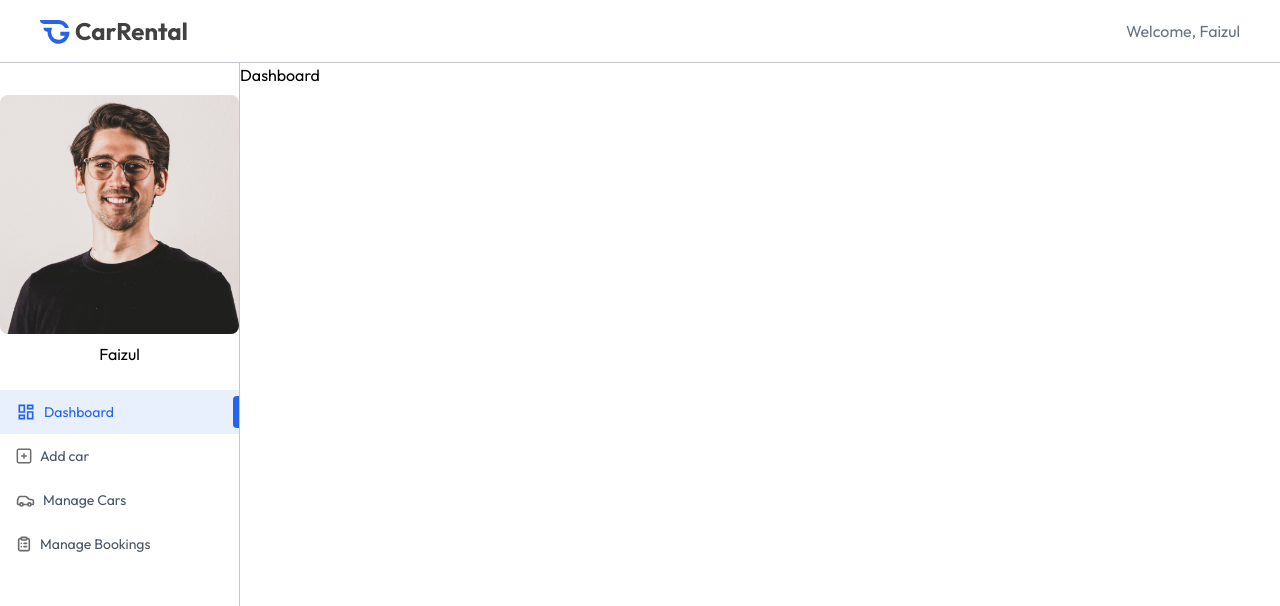
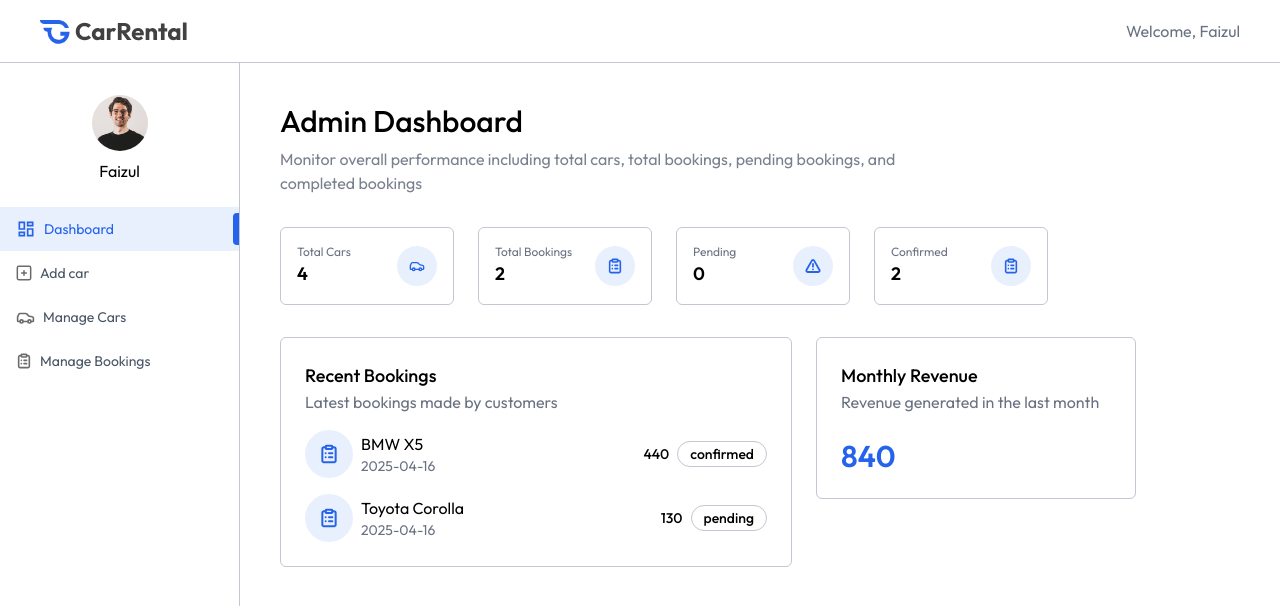
Before and after one commit to Faizululum/car-rental, a React (Vite) app in the folder client/: page /owner in a window 1280 px wide. Shown: the top 606 px of the page. Built offline with nearby package versions, Linux system fonts and the light colour scheme.

Commit message:
feat: create Dashboard owner page

```diff
--- a/client/src/components/owner/Sidebar.jsx
+++ b/client/src/components/owner/Sidebar.jsx
@@ -16,7 +16,7 @@
     <div className="relative min-h-screen md:flex flex-col items-center pt-8 max-w-14 md:max-w-60 w-full border-r border-borderColor text-sm">
       <div className="group relative">
         <label htmlFor="image">
-          <img src={image ? URL.createObjectURL(image) : user?.image || "https://unsplash.com/photos/running-black-porsche-sedan-3ZUsNJhi_Ik"} alt="" className="w-full h-full object-cover rounded-lg" />
+          <img src={image ? URL.createObjectURL(image) : user?.image || "https://unsplash.com/photos/running-black-porsche-sedan-3ZUsNJhi_Ik"} alt="" className="h-9 md:h-14 w-9 md:w-14 rounded-full mx-auto" />
           <input type="file" id="image" accept="image/*" hidden onChange={(e)=>setImage(e.target.files[0])} />
           <div className="absolute hidden top-0 right-0 left-0 bottom-0 bg-black/10 rounded-full group-hover:flex items-center justify-center cursor-pointer">
           <img src={assets.edit_icon} alt="" />
--- a/client/src/pages/owner/Dashboard.jsx
+++ b/client/src/pages/owner/Dashboard.jsx
@@ -1,8 +1,97 @@
-import React from 'react'
+import React, { useEffect, useState } from 'react'
+import { assets, dummyDashboardData } from '../../assets/assets';
+import Title from '../../components/owner/Title';
 
 const Dashboard = () => {
+
+  const currency = import.meta.env.VITE_CURRENCY;
+
+  const [data, setData] = useState({
+    totalCars: 0,
+    totalBookings: 0,
+    pendingBookings: 0,
+    completedBookings: 0,
+    recentBookings: [],
+    monthlyRevenue: 0
+  });
+
+  const dashboardCards = [
+    {
+      title: "Total Cars",
+      value: data.totalCars,
+      icon: assets.carIconColored,
+    },
+    {
+      title: "Total Bookings",
+      value: data.totalBookings,
+      icon: assets.listIconColored,
+    },
+    {
+      title: "Pending",
+      value: data.pendingBookings,
+      icon: assets.cautionIconColored,
+    },
+    {
+      title: "Confirmed",
+      value: data.completedBookings,
+      icon: assets.listIconColored,
+    },
+  ]
+
+  useEffect(() => {
+    setData(dummyDashboardData);
+  },[]);
+
   return (
-    <div>Dashboard</div>
+    <div className="px-4 pt-10 md:px-10 flex-1">
+      <Title title="Admin Dashboard" subTitle="Monitor overall performance including total cars, total bookings, pending bookings, and completed bookings" />
+      <div className="grid sm:grid-cols-2 md:grid-cols-3 lg:grid-cols-4 gap-6 my-8 max-w-3xl">
+        {dashboardCards.map((card, index)=>(
+          <div key={index} className="flex items-center gap-2 justify-between p-4 rounded-md border border-borderColor">
+            <div>
+              <h1 className="text-xs text-gray-500">{card.title}</h1>
+              <p className="text-lg font-semibold">{card.value}</p>
+            </div>
+            <div className="flex items-center justify-center w-10 h-10 rounded-full bg-primary/10">
+              <img src={card.icon} alt="" className="h-4 w-4" />
+            </div>
+          </div>
+        ))}
+      </div>
+
+      <div className="flex flex-wrap items-start gap-6 mb-8 w-full">
+        {/* Recent Bookings */}
+        <div className="p-4 md:p-6 border border-borderColor rounded-md max-w-lg w-full">
+          <h1 className="text-lg font-medium">Recent Bookings</h1>
+          <p className="text-gray-500">Latest bookings made by customers</p>
+          {data.recentBookings.map((booking, index)=>(
+            <div key={index} className="flex items-center justify-between mt-4">
+              <div className="flex items-center gap-2">
+                <div className="hidden md:flex items-center justify-center w-12 h-12 rounded-full bg-primary/10">
+                  <img src={assets.listIconColored} alt="" className="h-5 w-5" />
+                </div>
+                <div>
+                  <p>{booking.car.brand} {booking.car.model}</p>
+                  <p className="text-sm text-gray-500">{booking.car.createdAt.split("T")[0]}</p>
+                </div>
+              </div>
+
+              <div className="flex items-center gap-2 font-medium">
+                <p className="text-sm tegr-gray-500">{currency}{booking.price}</p>
+                <p className="px-3 py-0.5 border border-borderColor rounded-full text-sm">{booking.status}</p>
+              </div>
+            </div>
+          ))}
+        </div>
+
+        {/* Monthly Revenue */}
+        <div className="p-4 md:p-6 border border-borderColor rounded-md w-full md:max-w-xs">
+          <h1 className="text-lg font-medium">Monthly Revenue</h1>
+          <p className="text-gray-500">Revenue generated in the last month</p>
+          <p className="text-3xl mt-6 font-semibold text-primary">{currency}{data.monthlyRevenue}</p>
+        </div>
+      </div>
+    </div>
   )
 }
 
```
